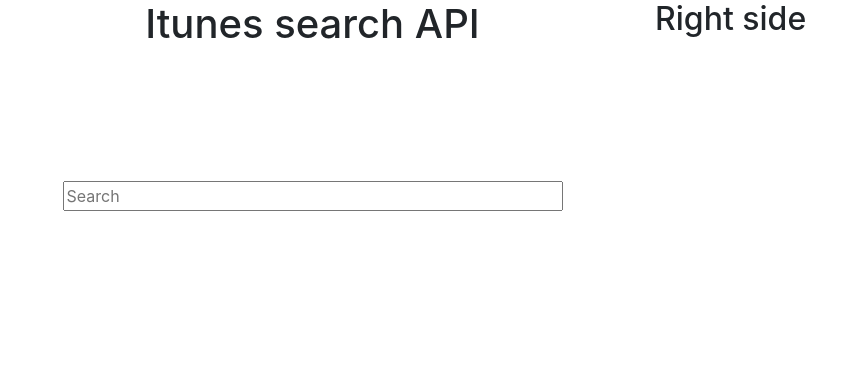
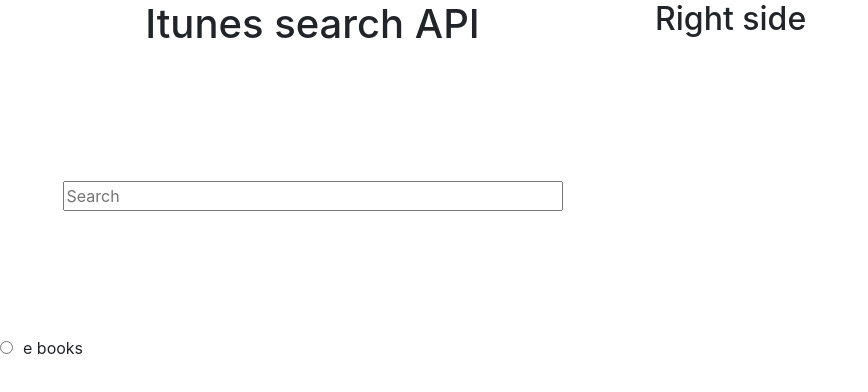
Before and after one commit to douglas86/task19, a React (Create React App) app in the folder client/: page / in a window 1280 px wide. Shown: the top 392 px of the page, without its empty margins (0-868 px from the left). Built offline with nearby package versions, Linux system fonts and the light colour scheme.

Commit message:
Added a radio btn and some styles

```diff
--- a/client/src/Components/LeftSide/Left.jsx
+++ b/client/src/Components/LeftSide/Left.jsx
@@ -12,6 +12,8 @@
         placeholder="Search"
         required
       />
+      <input type="radio" className={classes.radio} />
+      <label>e books</label>
     </div>
   );
 };
--- a/client/src/Components/LeftSide/Styles.jsx
+++ b/client/src/Components/LeftSide/Styles.jsx
@@ -5,8 +5,11 @@
     textAlign: "center",
   },
   input: {
-	margin: "20% 10%",
+    margin: "20% 10%",
     width: "80%",
+  },
+  radio: {
+    marginRight: "10px",
   },
 });
 
```
